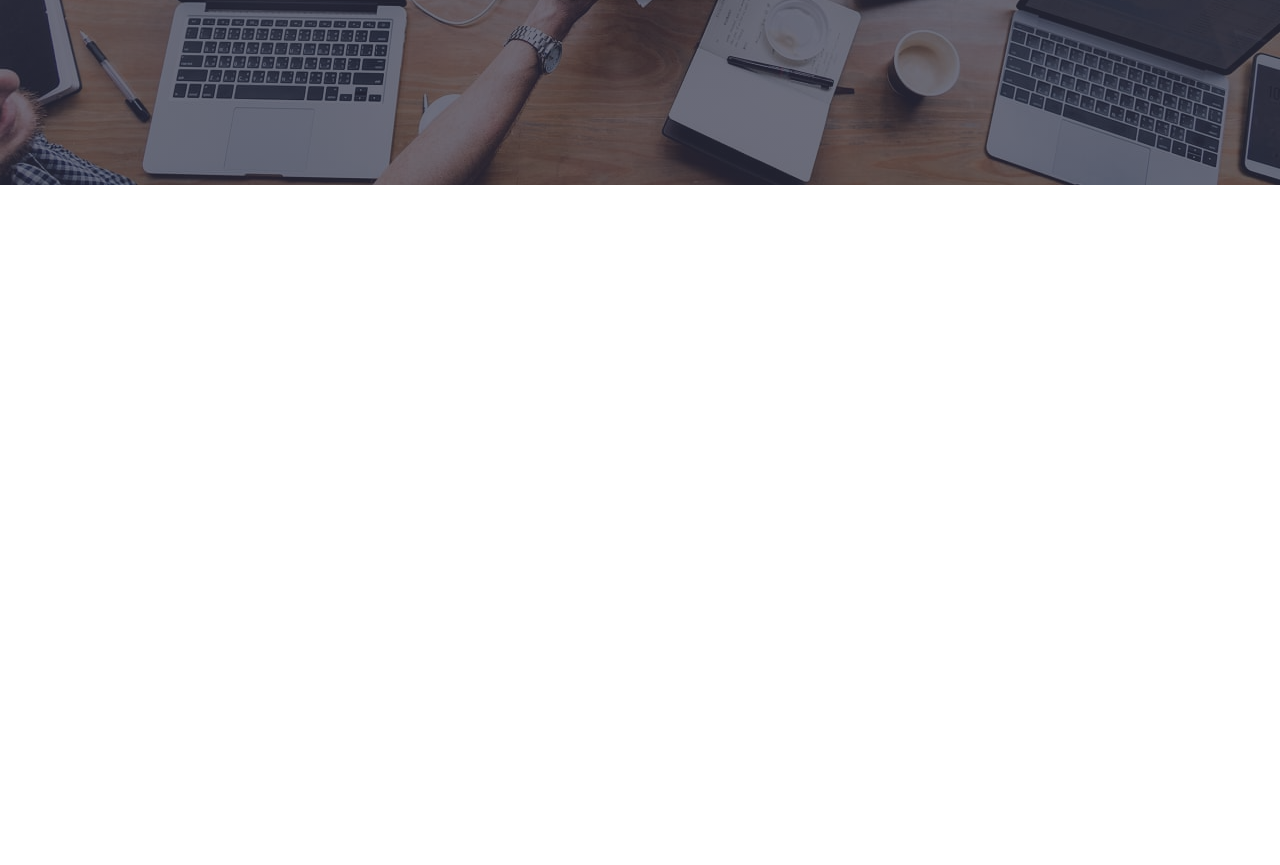
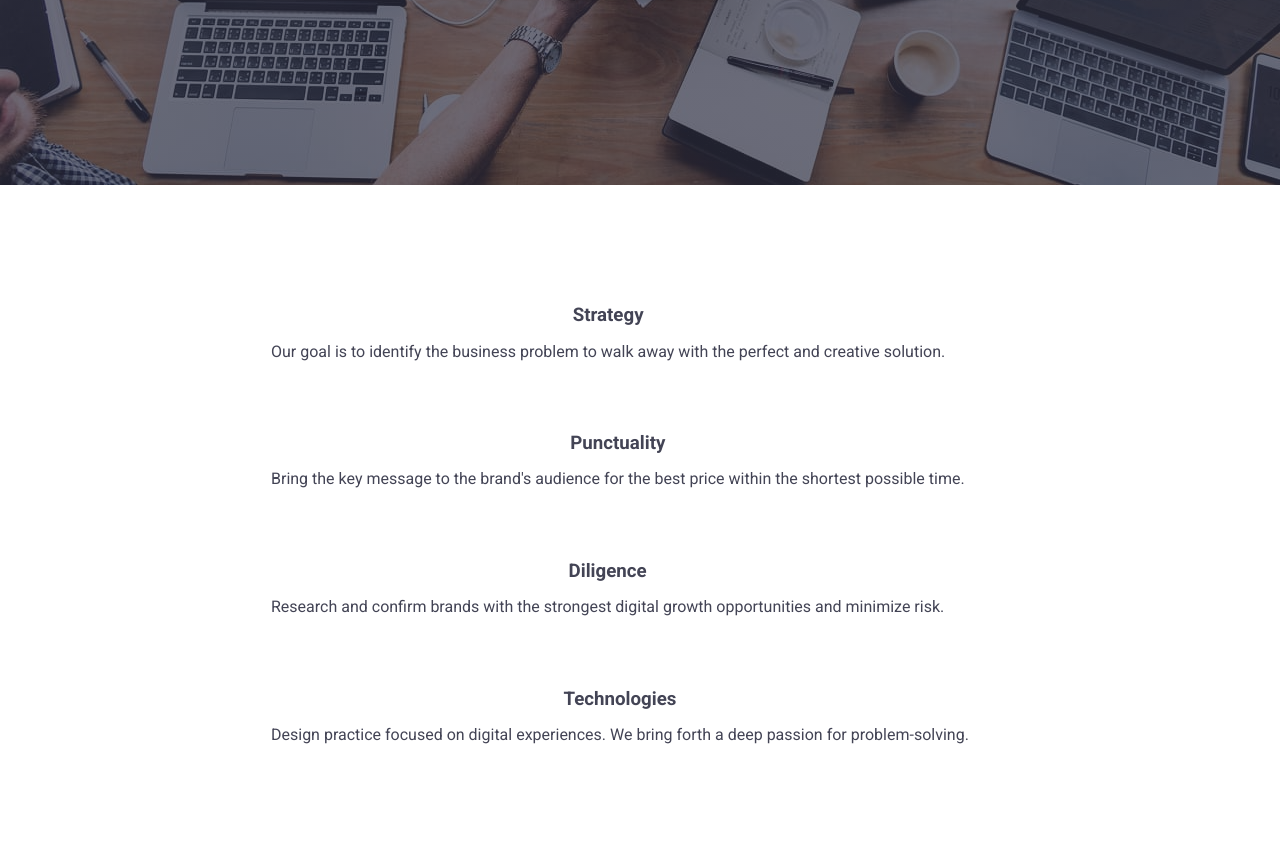
Before and after one commit to Mary1-com/goit-markup-hw-06, a plain HTML site: page index.html in a window 1280 px wide. Shown: the part 488-1353 px from the top of the page. Before the commit the page ends 800 px from the top, so only its background shows below. Drawn offline with nearby package versions, Linux system fonts and the light colour scheme.

Commit message:
Commit - feautures to tablet withaut tablet else

```diff
--- a/css/styles.css
+++ b/css/styles.css
@@ -420,9 +420,6 @@ button {
 
 /* #region HERO SECTION */
 
-
-
-/* #endregion HERO SECTION */
 .section-hero {
     color: #f4f4fd;
     width: 100%;
@@ -536,17 +533,108 @@ button {
     }
 }
 
-
-
-}
-
 @media screen and (min-width: 1158px) and (min-resolution: 192dpi) {
     .section-hero {
         background-image: linear-gradient(rgba(46, 47, 66, 0.7), rgba(46, 47, 66, 0.7)),
             url(../images/hero/hero-desc@2x.jpg);
     }
 }
+/* #endregion HERO SECTION */
+.section-features {
+    /* max-width: 320px; */
+}
 
+.features-container {
+    display: flex;
+    max-width: 320px;
+    display: flex;
+    align-items: flex-start;
+    justify-content: flex-start;
+    flex-direction: column;
+    gap: 72px;
+}
+
+
+.featureres-box-icon {
+    display: none;
+}
+
+.features-title {
+    font-size: 36px;
+    font-weight: 700;
+    line-height: 1.11;
+    letter-spacing: 0.02em;
+    color: #2e2f42;
+    text-align: center;
+    text-transform: capitalize;
+}
+
+.features-subtitle {
+    margin-bottom: 8px;
+    text-align: center;
+    align-items: center;
+}
+
+.feautures-list {
+    display: flex;
+    max-width: 320px;
+    justify-content: center;
+    flex-direction: column;
+    align-items: flex-start;
+    justify-content: flex-start;
+    gap: 72px;
+}
+
+.features-item {
+    display: flex;
+    align-items: center;
+    justify-content: flex-start;
+    flex-direction: column;
+    gap: 8px;
+}
+
+
+@media screen and (min-width: 768px) {
+
+    .features-container {
+        justify-content: space-between;
+        max-width: 768px;
+        flex-direction: row;
+        flex-wrap: wrap;
+        width: calc((100% - 24) / 2);
+    }
+
+    .features-subtitle {
+        margin-bottom: 8px;
+    }
+
+    .feautures-list {
+            display: flex;
+
+            /* gap: 72px; */
+            max-width: 768px;
+            justify-content: center;
+            flex-wrap: wrap;
+            max-width: 736px;
+            width: calc((100% - 24) / 2);
+
+        }
+
+}
+
+
+
+
+
+
+
+/* #region FEAUTURE */
+
+
+
+
+
+/* #endregion FEAUTURE */
 
 
 
--- a/index.html
+++ b/index.html
@@ -163,7 +163,7 @@
     <!-- #endregion HERO SECTION-->
 
         <!-- #region FEAUTURE-->
-        <section class="section features hidden">
+        <section class="section section-features">
             <!--Logical heading-->
             <div class="container features-container">
                 <h2 class="visually-hidden">Feautures</h2>
```
Also changed, not shown: css/styles-old.css (+2 -32 lines). Lines whose indentation alone changed are shown as unchanged.
